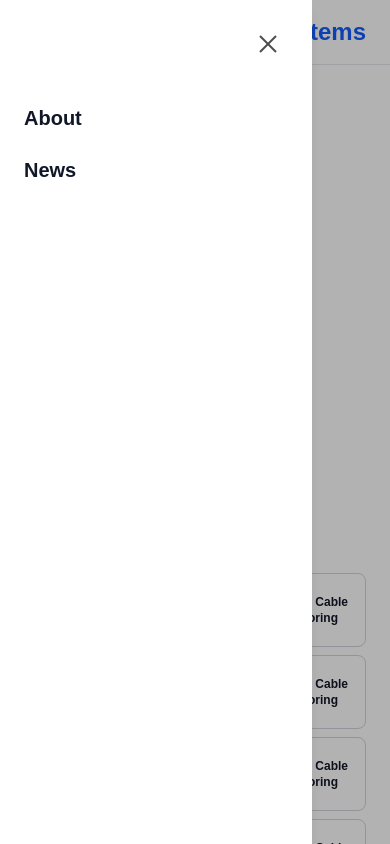
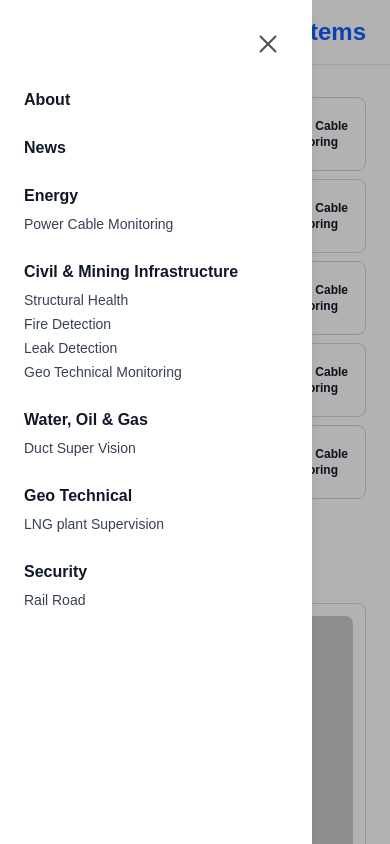
Before and after one commit to joshualeads/ss-next-app, a Next.js app: page / in a window 390 px wide. Both pictures are taken after a click on the button "MENU". Shown: the top 844 px of the page. Built offline with nearby package versions, Linux system fonts and the light colour scheme.

Commit message:
feat: Update layout and header components for improved responsiveness and mobile navigation

```diff
--- a/app/layout.tsx
+++ b/app/layout.tsx
@@ -32,8 +32,10 @@ export default function RootLayout({
         className={`${geistSans.variable} ${geistMono.variable} antialiased`}
       >
         <Header />
-        <main className="flex w-full md:w-11/12 md:mx-auto flex-col md:flex-row">
-          <SidebarNav />
+        <main className="flex w-full md:w-11/12 md:mx-auto flex-col md:flex-row mt-[65px] md:mt-[73px]" >
+          <div className="hidden md:block">
+            <SidebarNav />
+          </div>
           <div className="flex-1">
             {children}
             <LayoutClient />
--- a/components/Header.tsx
+++ b/components/Header.tsx
@@ -2,6 +2,7 @@
 
 import Link from "next/link";
 import { useState } from "react";
+import SidebarNav from "./SidebarNav";
 
 export default function Header() {
   const [isMenuOpen, setIsMenuOpen] = useState(false);
@@ -9,7 +10,8 @@ export default function Header() {
   return (
     <header>
       {/* Desktop Header */}
-      <nav className="hidden md:flex w-11/12 mx-auto py-4 justify-between items-center border-b border-gray-200">
+      <nav className="hidden md:flex fixed top-0 left-0 right-0 w-full py-4 justify-center items-center border-b border-gray-200 bg-white z-40">
+        <div className="w-11/12 flex justify-between items-center">
         {/* Logo/Brand */}
         <Link href="/" className="text-2xl font-bold text-blue-600">
           Senowell Systems
@@ -24,10 +26,11 @@ export default function Header() {
               News
             </Link>
           </div>
+        </div>
       </nav>
 
       {/* Mobile Header */}
-      <nav className="md:hidden w-full px-6 py-4 flex items-center gap-4 border-b border-gray-200">
+      <nav className="md:hidden fixed top-0 left-0 right-0 w-full px-6 py-4 flex items-center gap-4 border-b border-gray-200 bg-white z-40">
         {/* Hamburger Menu */}
         <button
           onClick={() => setIsMenuOpen(!isMenuOpen)}
@@ -58,9 +61,9 @@ export default function Header() {
           ></div>
 
           {/* Sidebar */}
-          <div className="absolute inset-y-0 left-0 w-4/5 max-w-sm bg-white shadow-lg flex flex-col">
+          <div className="absolute inset-y-0 left-0 w-4/5 max-w-sm bg-white shadow-lg flex flex-col overflow-y-auto">
             {/* Close Button */}
-            <div className="flex justify-end p-6">
+            <div className="flex justify-end p-6 flex-shrink-0">
               <button
                 onClick={() => setIsMenuOpen(false)}
                 className="w-10 h-10 flex items-center justify-center bg-white rounded-full"
@@ -74,21 +77,26 @@ export default function Header() {
             </div>
 
             {/* Navigation Links */}
-            <div className="flex flex-col gap-6 px-6 py-4">
+            <div className="flex flex-col gap-6 px-6 flex-shrink-0">
               <Link
                 href="/about"
-                className="text-xl font-semibold text-gray-900"
+                className="text-base font-bold text-gray-900"
                 onClick={() => setIsMenuOpen(false)}
               >
                 About
               </Link>
               <Link
                 href="/news"
-                className="text-xl font-semibold text-gray-900"
+                className="text-base font-bold text-gray-900"
                 onClick={() => setIsMenuOpen(false)}
               >
                 News
               </Link>
+            </div>
+
+            {/* SidebarNav for Mobile */}
+            <div onClick={() => setIsMenuOpen(false)} className="flex-1">
+              <SidebarNav />
             </div>
           </div>
         </div>
--- a/components/SidebarNav.tsx
+++ b/components/SidebarNav.tsx
@@ -28,7 +28,7 @@ export default function SidebarNav() {
   ];
 
   return (
-    <aside className="w-full md:w-48 bg-white px-6 md:px-0 py-6 md:border-r border-gray-200 md:mr-6">
+    <aside className="w-full md:w-48 h-full md:h-full bg-white px-6 md:px-0 py-6 md:border-r border-gray-200 md:mr-6">
       <nav className="space-y-6">
         {categories.map((category, index) => (
           <div key={index} className="space-y-1">
```
Lines whose indentation alone changed are shown as unchanged.
